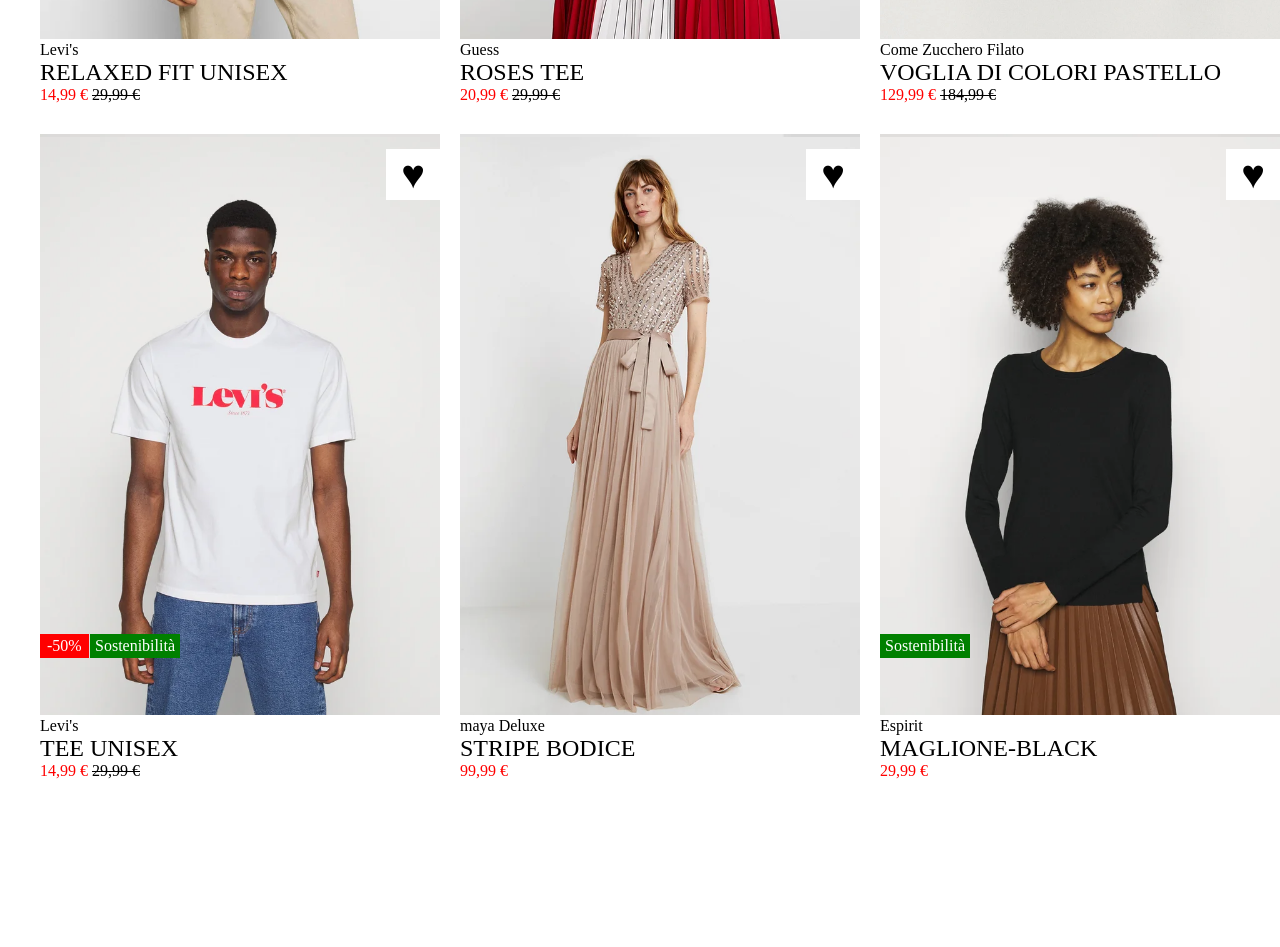
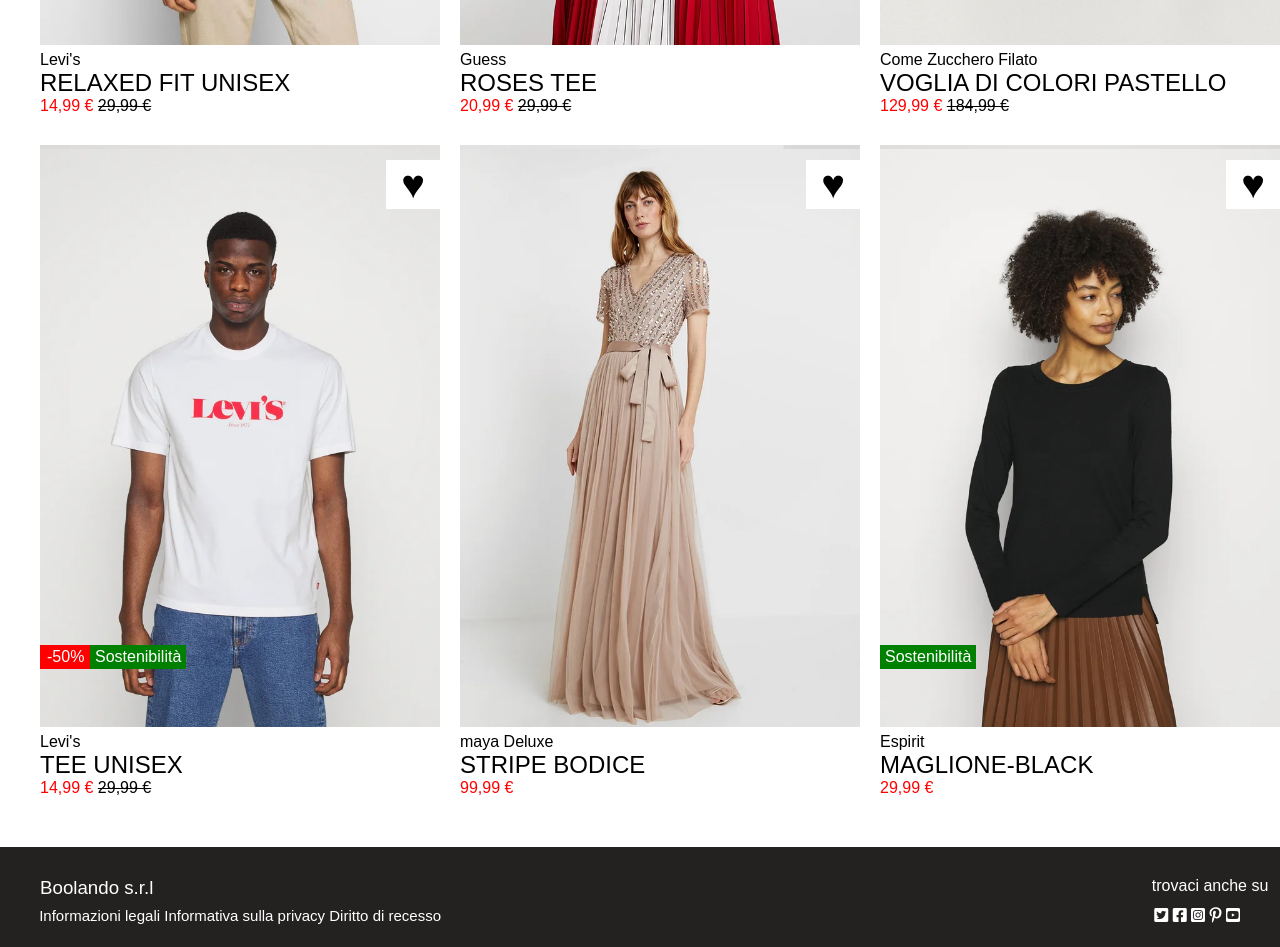
Before and after one commit to MichelepioBombai/html-css-boolando, a plain HTML site: page index.html in a window 1280 px wide. Shown: the part 660-1607 px from the top of the page. Before the commit the page ends 1440 px from the top, so only its background shows below. Drawn offline with Linux system fonts and the light colour scheme.

Commit message:
add-footer+first-commit

```diff
--- a/css/reset.css
+++ b/css/reset.css
@@ -8,6 +8,7 @@
 	margin: 0;
 	padding: 0;
 	font-weight: inherit;
+	font-family: sans-serif;
 }
 
 body {
@@ -22,7 +23,7 @@ video {
 	display: block;
 	cursor: pointer;
 
-	margin-bottom: 5px;
+	margin-bottom: 10px;
 
 
 	width: 400px
@@ -39,8 +40,3 @@ video {
 
 
 }
-
-
-.img1:hover{
-
-}
--- a/css/style.css
+++ b/css/style.css
@@ -25,6 +25,8 @@
 .logo{
     width: 150px;
 }
+
+
 
 /* MAIN */
 
@@ -112,3 +114,41 @@
     position: absolute;
     bottom: 60px;
 }
+
+/* FOOTER */
+
+.footer-head{
+    min-height: 100px;
+    background-color: rgb(36, 33, 33);
+    padding: 10px 0;
+    margin-top: 50px;
+}
+
+.footer-nav{
+    color: white;
+    padding: 20px 0px;
+    display: flex;
+    justify-content: space-between;
+}
+
+.info{
+    font-size: 15px;
+    position: relative;
+    top: 30px;
+    right: 275px;
+
+}
+
+h3{
+    margin-bottom: 10px;
+}
+
+.icons-footer{
+    position: relative;
+    top: 30px;
+}
+
+.info-2{
+    position: relative;
+    left: 275px;
+}
--- a/index.html
+++ b/index.html
@@ -22,7 +22,7 @@
 			<nav class="header-nav container">
 				<div class="generi">Donna Uomo Bambini</div>
 				<div><img class="logo" src="./img/boolean-logo.png" alt="logo"></div>
-				<div>
+				<div class="icons">
 					<i class="fa-solid fa-user"></i>
 					<i class="fa-regular fa-heart"></i>
 					<i class="fa-solid fa-bag-shopping"></i>
@@ -30,6 +30,7 @@
 			</nav>
 		</div>
 	</header>
+
 	<main>
 		<div class="container">
 			<div class="column">
@@ -37,7 +38,6 @@
 					<div>
 						<img class="img1" src="./img/1b.webp" alt="">
 						<img class="img2" src="./img/1.webp" alt="">
-
 					</div>
 					<span class="discount-badge">-50%</span>
 					<span class="badge-green">Sostenibilità</span>
@@ -51,7 +51,6 @@
 					<div>
 						<img class="img1" src="./img/2b.webp" alt="">
 						<img class="img2" src="./img/2.webp" alt="">
-
 					</div>
 					<span class="discount-badge">-30%</span>
 					<span class="hearts">&hearts;</span>
@@ -65,7 +64,6 @@
 					<div>
 						<img class="img1" src="./img/3b.webp" alt="">
 						<img class="img2" src="./img/3.webp" alt="">
-
 					</div>
 					<span class="discount-badge">-30%</span>
 					<span class="hearts">&hearts;</span>
@@ -78,7 +76,6 @@
 					<div>
 						<img class="img1" src="./img/4b.webp" alt="">
 						<img class="img2" src="./img/4.webp" alt="">
-
 					</div>
 					<span class="discount-badge">-50%</span>
 					<span class="badge-green">Sostenibilità</span>
@@ -92,7 +89,6 @@
 					<div>
 						<img class="img1" src="./img/5b.webp" alt="">
 						<img class="img2" src="./img/5.webp" alt="">
-
 					</div>
 					<span class="hearts">&hearts;</span>
 					<div>maya Deluxe</div>
@@ -104,20 +100,35 @@
 					<div>
 						<img class="img1" src="./img/6b.webp" alt="">
 						<img class="img2" src="./img/6.webp" alt="">
-
 					</div>
 					<span class="badge-green-1">Sostenibilità</span>
 					<span class="hearts">&hearts;</span>
 					<div>Espirit</div>
 					<h2>MAGLIONE-BLACK</h2>
 					<span class="discounted-price">29,99 €</span>
-
 				</div>
 			</div>
 		</div>
-
 	</main>
-
 </body>
 
+<footer>
+	<div class="footer-head">
+		<div class="footer-nav container">
+			<h3>Boolando s.r.l</h3>
+			<span class="info">Informazioni legali Informativa sulla privacy Diritto di recesso</span>
+			<span class="info-2">trovaci anche su</span>
+			<div class="icons-footer">
+				<i class="fa-brands fa-square-twitter"></i>
+				<i class="fa-brands fa-square-facebook"></i>
+				<i class="fa-brands fa-square-instagram"></i>
+				<i class="fa-brands fa-pinterest-p"></i>
+				<i class="fa-brands fa-square-youtube"></i>
+			</div>
+		</div>
+
+
+	</div>
+</footer>
+
 </html>
```
